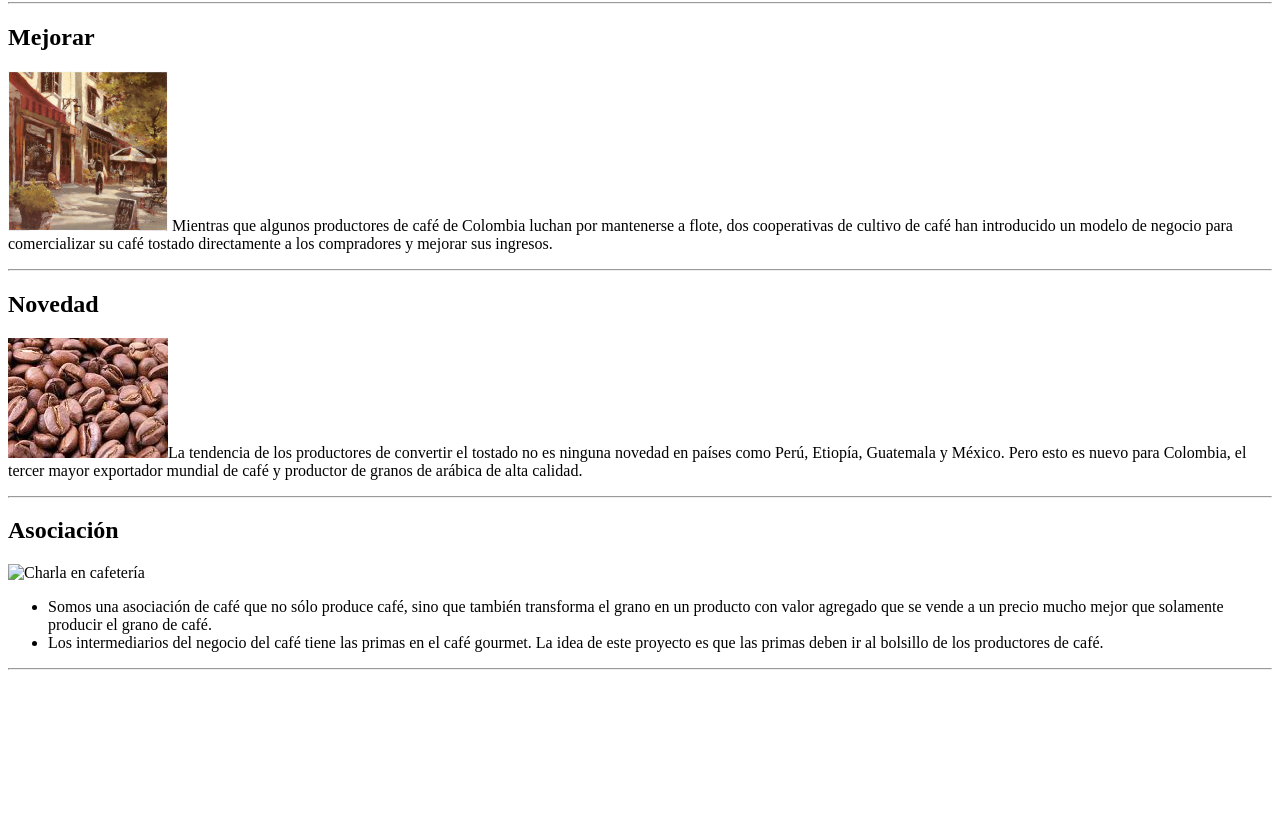
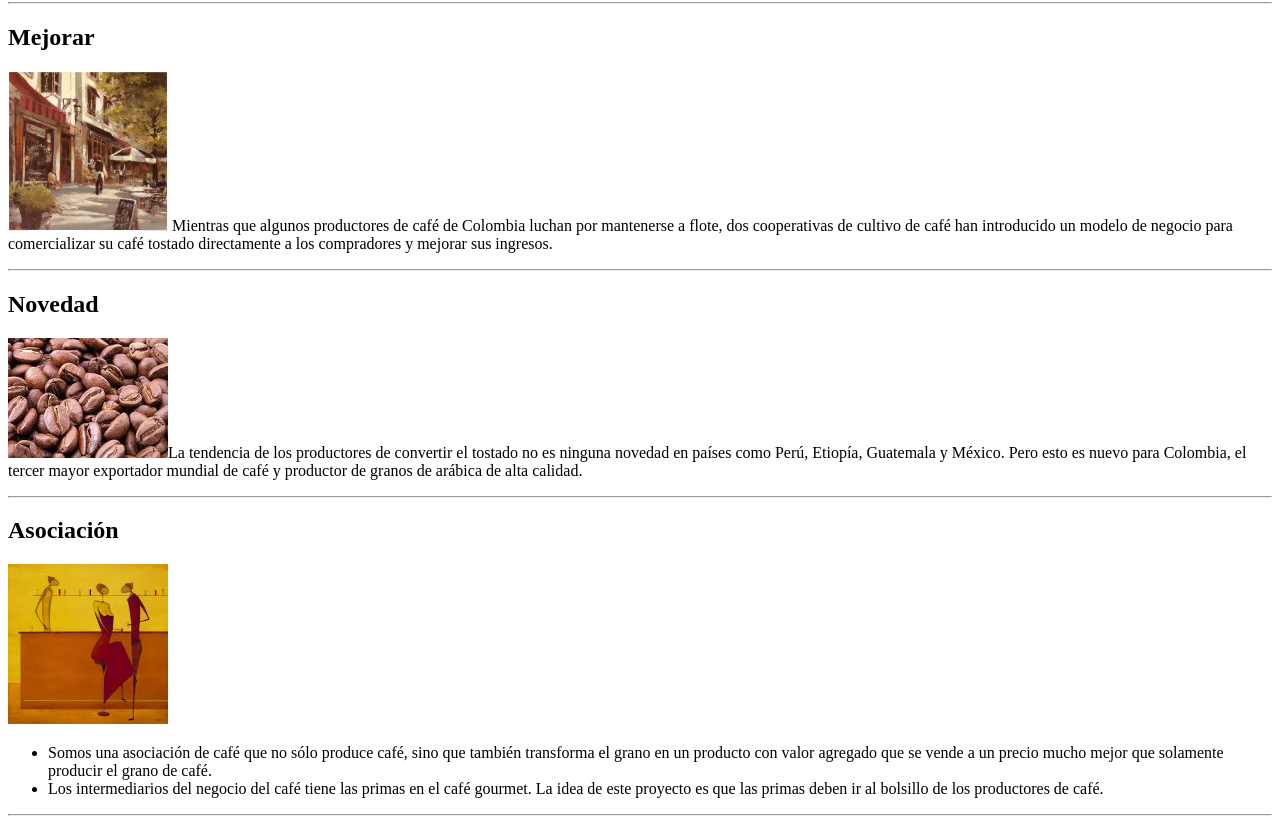
Before and after one commit to Pabloasecas/Actividad-3, a plain HTML site: page index.html in a window 1280 px wide. Shown: the part 78-902 px from the top of the page. Before the commit the page ends 800 px from the top, so only its background shows below. Drawn offline with Linux system fonts and the light colour scheme.

Commit message:
Solución problemas con imagen cafe

```diff
--- a/index.html
+++ b/index.html
@@ -29,7 +29,7 @@
     </p>
     <hr />
     <h2>Asociación</h2>
-    <img src="cafe" alt="Charla en cafetería" />
+    <img src="./img/cafe.jpg" alt="Charla en cafetería" />
     <ul>
       <li>
         Somos una asociación de café que no sólo produce café, sino que también
```
